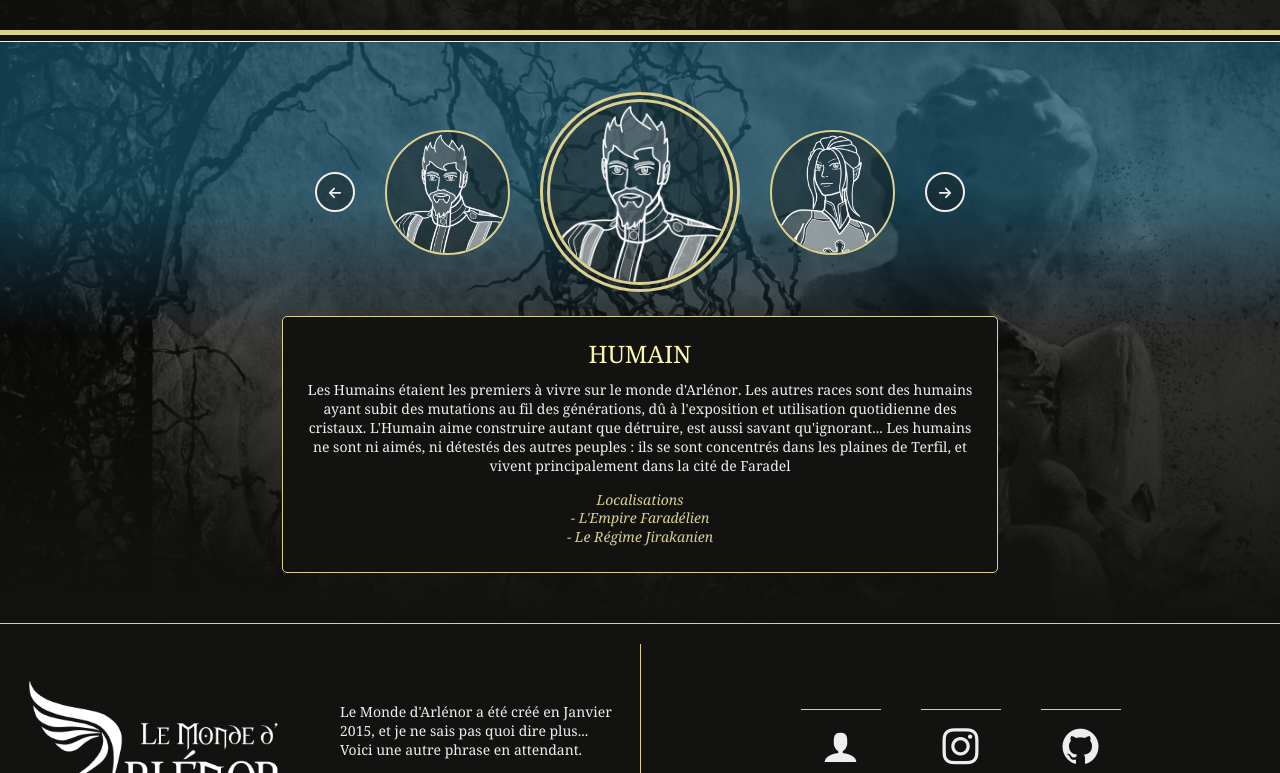
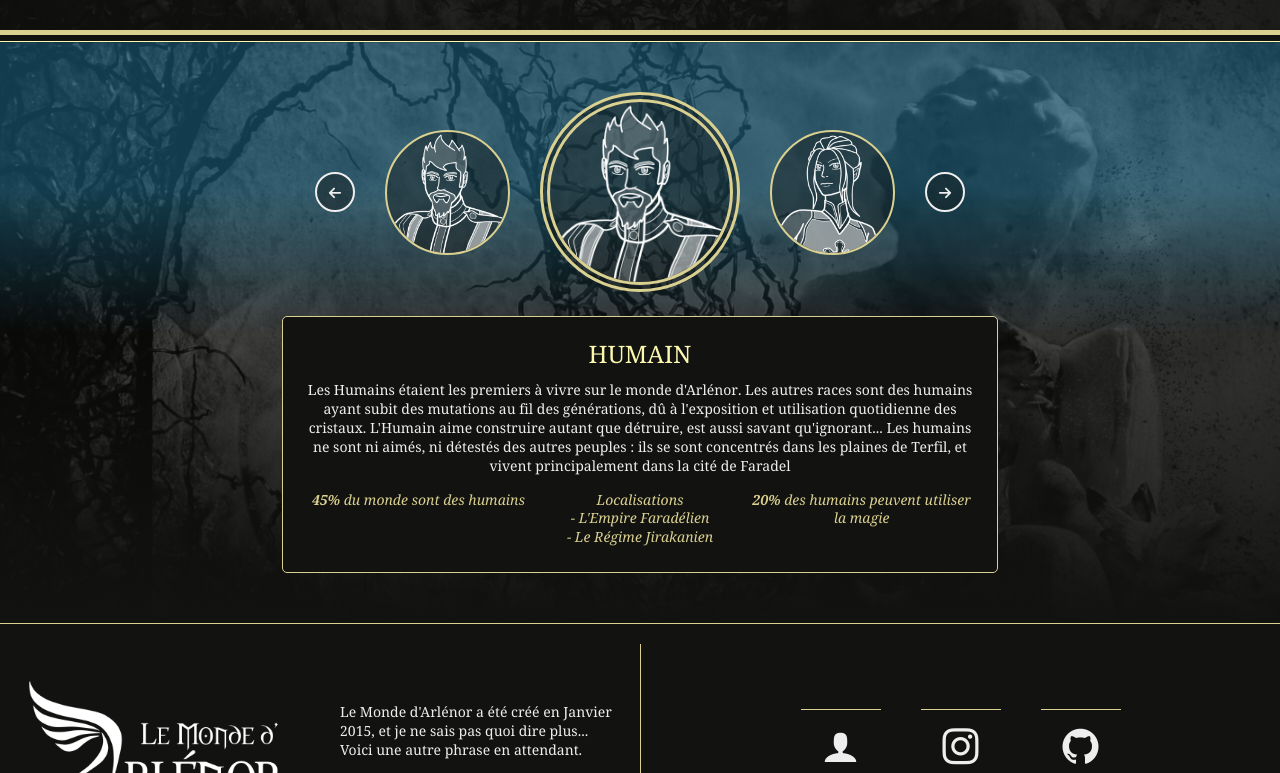
Before and after one commit to Spefire/MondeArlenor_WEBSITE_VUE, a Vue app: page /universe/population in a window 1280 px wide. Shown: the part 500-1273 px from the top of the page. Built offline with nearby package versions, Linux system fonts and the light colour scheme.

Commit message:
Feat(population): Add ratios on populations

```diff
--- a/src/models/ArlenorRace.ts
+++ b/src/models/ArlenorRace.ts
@@ -4,15 +4,19 @@ export class ArlenorRace {
   public name: string;
   public description: string;
   public difficulty: string;
+  public ratioWorld: number;
+  public ratioMagic: number;
   public image: string;
   public locations: string[];
   public avantages: string[];
   public disavantages: string[];
 
-  constructor(name: string, difficulty: string) {
+  constructor(name: string, difficulty: string, ratioWorld: number, ratioMagic: number) {
     this.name = name;
     this.description = "";
     this.difficulty = difficulty;
+    this.ratioWorld = ratioWorld;
+    this.ratioMagic = ratioMagic;
     this.image = "";
     this.locations = [];
     this.avantages = [];
@@ -31,7 +35,7 @@ export function getListRaces(): ArlenorRace[] {
   const listRaces: ArlenorRace[] = [];
 
   // Race des humains
-  const humain = new ArlenorRace("Humain", DifficultyEnum.Facile.Code);
+  const humain = new ArlenorRace("Humain", DifficultyEnum.Facile.Code, 45, 20);
   humain.description = `Les Humains étaient les premiers à vivre sur le monde d'Arlénor.
   Les autres races sont des humains ayant subit des mutations au fil des générations, dû à l'exposition et utilisation quotidienne des cristaux.
   L'Humain aime construire autant que détruire, est aussi savant qu'ignorant...
@@ -42,7 +46,7 @@ export function getListRaces(): ArlenorRace[] {
   listRaces.push(humain);
 
   // Race des elfes
-  const elfe = new ArlenorRace("Elfe", DifficultyEnum.Facile.Code);
+  const elfe = new ArlenorRace("Elfe", DifficultyEnum.Facile.Code, 25, 80);
   elfe.description = `Les Elfes sont les premiers humains à avoir muté dans le Monde d'Arlénor.
   Au fur et à mesure des siècles, ils ont vu leurs oreilles pousser, leurs poils disparaître...
   mais aussi leur affiliation aux cristaux s'agrandir, ce qui a fait d'eux une race dite 'supérieure' aux Humains.
@@ -60,7 +64,7 @@ export function getListRaces(): ArlenorRace[] {
   listRaces.push(elfe);
 
   // Race des nains
-  const nain = new ArlenorRace("Nain", DifficultyEnum.Normale.Code);
+  const nain = new ArlenorRace("Nain", DifficultyEnum.Normale.Code, 15, 40);
   nain.description = `Les Nains furent les premiers à être discriminés, par leur taille, par leur pilosité abondante...
   Cependant, ils sont aussi craints car les nains peuvent très vite être dangereux. Ils possèdent en eux une force, une soif de sang, et une envie de...
   de manger de la viande crue, fraîchement découpée.
@@ -78,7 +82,7 @@ export function getListRaces(): ArlenorRace[] {
   listRaces.push(nain);
 
   // Race des mutants
-  const mutant = new ArlenorRace("Mutant", DifficultyEnum.Normale.Code);
+  const mutant = new ArlenorRace("Mutant", DifficultyEnum.Normale.Code, 20, 90);
   mutant.description = `Le peuple des Mutants, lui, n’est pas reconnu officiellement.
   C’est le seul peuple où la mutation physique n’est pas clairement définie :
   une ou plusieurs parties de leur corps sont confondues avec celle d’un animal.
@@ -95,7 +99,7 @@ export function getListRaces(): ArlenorRace[] {
   listRaces.push(mutant);
 
   // Race des pans
-  const pan = new ArlenorRace("Pan", DifficultyEnum.Difficile.Code);
+  const pan = new ArlenorRace("Pan", DifficultyEnum.Difficile.Code, 1, 100);
   pan.description = `Les Pans sont des enfants humains choisis et appelés dans la forêt de Miryden par une puissante entité magique nommée Nebulys.
   Contrairement aux autres peuples, ils subissent leur mutation génétique lorsqu'ils entrent dans cette forêt et deviennent des Pans à part entière.
   Par ce processus, Nebulys les a lié à la nuit : le soir leur peau prend la couleur du ciel, plus claire lors de pleines lunes et plus sombre lors de nouvelles lunes.
@@ -113,7 +117,7 @@ export function getListRaces(): ArlenorRace[] {
   listRaces.push(pan);
 
   // Race des arléniens
-  const arlenien = new ArlenorRace("Arlénien", DifficultyEnum.Difficile.Code);
+  const arlenien = new ArlenorRace("Arlénien", DifficultyEnum.Difficile.Code, 3, 60);
   arlenien.description = `Les Arléniens sont un autre peuple caché dans le Monde d'Arlénor.
   Ce sont des humains qui ont été choisis à une époque lointaine, par l'entité Nebulys.
   Mais contrairement aux Pans, les Arléniens peuvent se reproduire car ils grandissent.
@@ -136,7 +140,7 @@ export function getListRaces(): ArlenorRace[] {
   listRaces.push(arlenien);
 
   // Race des célestiens
-  const celestien = new ArlenorRace("Célestien", DifficultyEnum.Impossible.Code);
+  const celestien = new ArlenorRace("Célestien", DifficultyEnum.Impossible.Code, 1, 10);
   celestien.description = "";
   celestien.image = require("./../assets/images/population/p_humain.png");
   celestien.locations = ["L'Empire Faradélien", "Le Régime Jirakanien"];
--- a/src/styles/views.scss
+++ b/src/styles/views.scss
@@ -189,6 +189,7 @@
     .population-button {
         height: 40px;
         width: 40px;
+        min-width: 40px;
         margin: 0 10px;
         //font-size: 40px;
         line-height: 40px;
@@ -239,7 +240,7 @@
     .population-description {
         display: flex;
         flex-direction: column;
-        max-height: 275px;
+        max-height: 325px;
         width: 70%;
         margin: auto;
         padding: 10px 25px;
@@ -254,9 +255,21 @@
             width: 100%;
         }
 
-        .population-location {
+        .population-moreinfos {
+            display: flex;
+            flex-direction: row;
+            justify-content: space-around;
+            flex-grow: 3;
             font-style: italic;
             color: $secondary-color;
+
+            @include mobile-only {
+                flex-direction: column;
+            }
+
+            p {
+                flex: 1;
+            }
         }
     }
 }
--- a/src/views/universe/PopulationView.vue
+++ b/src/views/universe/PopulationView.vue
@@ -48,7 +48,11 @@
       <div class="population-description">
         <h2>{{ currentRace.name }}</h2>
         <p>{{ currentRace.description }}</p>
-        <p class="population-location">
+        <div class="population-moreinfos">
+          <p>
+            <span class="text-bold">{{ currentRace.ratioWorld }}%</span> du monde sont des {{ currentRace.name.toLowerCase() }}s
+          </p>
+          <p>
             <span>Localisations</span>
             <br>
             <span
@@ -57,6 +61,10 @@
               - {{ location }}<br>
             </span>
           </p>
+          <p>
+            <span class="text-bold">{{ currentRace.ratioMagic }}%</span> des {{ currentRace.name.toLowerCase() }}s peuvent utiliser la magie
+          </p>
+        </div>
       </div>
     </div>
   </div>
```
Lines whose indentation alone changed are shown as unchanged.
